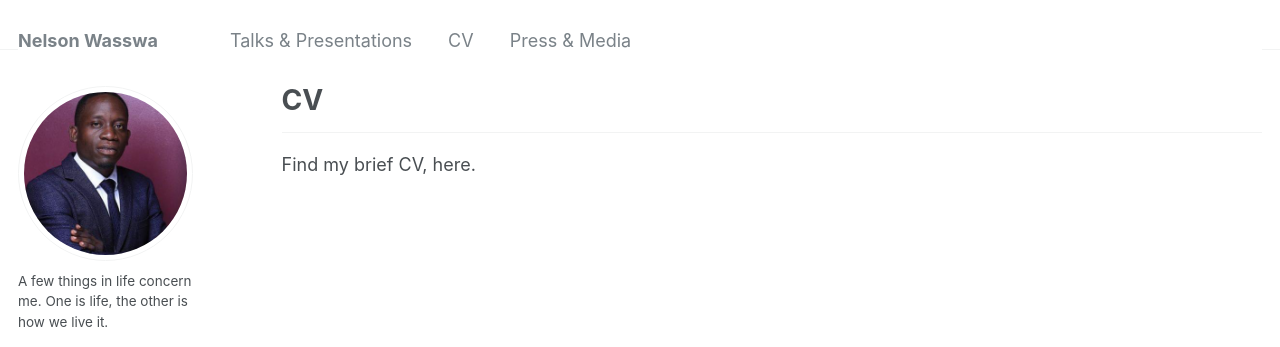
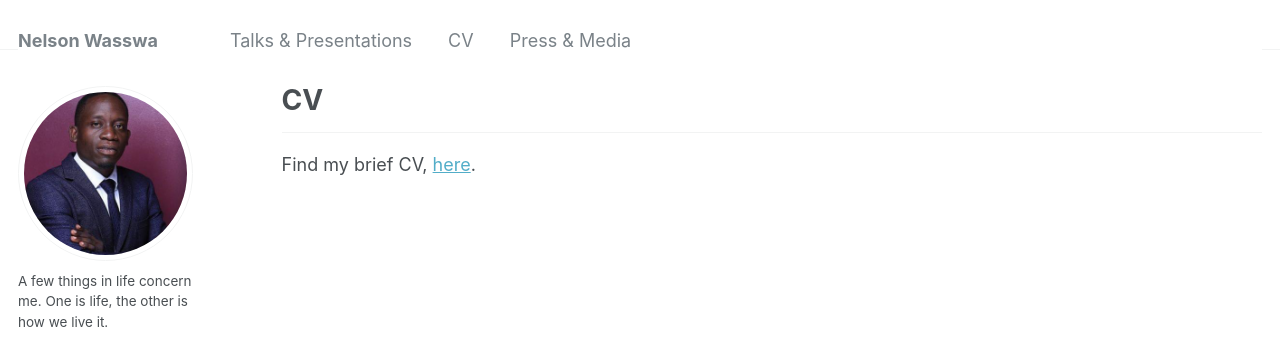
Before and after one commit to Nelwa256/nelsonwasswa.github.io, a Jekyll site: the page built from _pages/cv.md, in a window 1280 px wide. Shown: the top 347 px of the page. Built offline with Jekyll 4.4.1, drawn with Linux system fonts in a browser that asks for light colours; part of the change alters nothing that is shown.

Commit message:
File edits

```diff
--- a/_pages/cv.md
+++ b/_pages/cv.md
@@ -2,6 +2,7 @@
 layout: archive
 title: "CV"
 permalink: /cv/
+
 author_profile: true
 redirect_from:
   - /resume
@@ -10,4 +11,4 @@ redirect_from:
 {% include base_path %}
 
 ---
-Find my brief CV, here.
+Find my brief CV, [here](url: /files/nelson_cv_2023.pdf).
```
Also changed, not shown: 2 other files.
